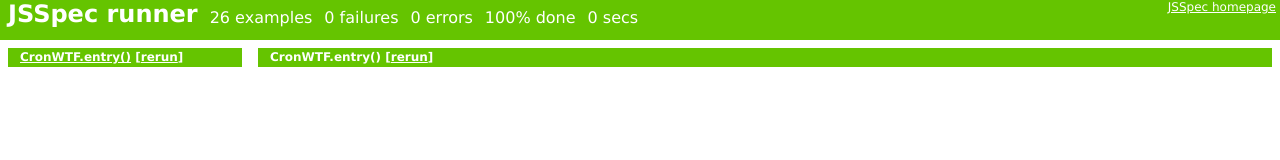
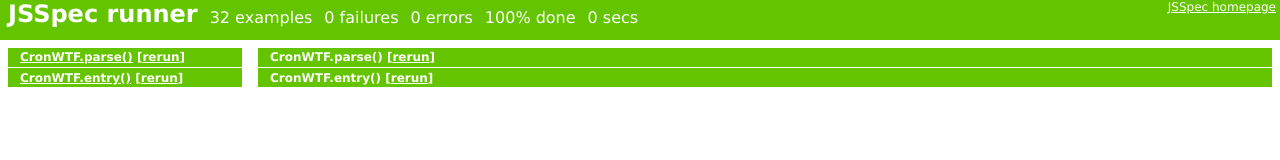
Before and after one commit to technoweenie/cronwtf, a plain HTML site: page test.html in a window 1280 px wide. Drawn offline with Linux system fonts and the light colour scheme.

Commit message:
add cron message generation

```diff
--- a/javascripts/cronwtf.js
+++ b/javascripts/cronwtf.js
@@ -1,4 +1,16 @@
 var CronWTF = {
+  // parse multiple cron lines, returns an array of messages.
+  parse: function(s) {
+    lines    = s.split("\n")
+    messages = []
+    len      = lines.length
+    for(i = 0; i < len; i++) {
+      messages.push(this.entry(lines[i]).message)
+    }
+    return messages
+  },
+
+  // parses a single cron line, returns an object
   entry: function(line) {
     pieces = line.split(/\s/)
     e = {
@@ -14,13 +26,13 @@ var CronWTF = {
   },
 
   // parses an individual time attribute into an array of numbers.
-  // *     - every increment (returns 0)
+  // *     - every increment (returns '*')
   // \d+   - that value
   // 1,2,3 - those values
   // 1-3   - range of values
   // */3   - steps
   parseAttribute: function(value, upperBound) {
-    if(value == '*') return 0;
+    if(value == '*') return value;
 
     if(value.match(/^\*\/\d+$/)) {
       step  = parseInt(value.match(/^\*\/(\d+)$/)[1])
@@ -45,14 +57,72 @@ var CronWTF = {
     return value.split(",")
   },
 
+  // on minute :00, every hour, on months July, August, every week day
   generateMessage: function(entry) {
-    var timeMsg;
-    if(entry.minutes == 0) {
-      timeMsg = 'every minute'
-    } else {
-      //alert(entry.minutes)
-      timeMsg = 'every hour'
+    var attribs   = ['minute', 'hour', 'day', 'month', 'week_day']
+    var attribLen = attribs.length;
+    var msg       = []
+    for(var i = 0; i < attribLen; i++) {
+      var key    = attribs[i] + 's'
+      var prev   = msg[msg.length -1]
+      var values = entry[key]
+      if(values == '*') {
+        if(!prev || !prev.match(/^every/))
+          msg.push("every " + attribs[i].replace('_', ' '))
+      } else {
+        func = this[key + 'Message']
+        if(func) msg.push(func(values))
+      }
     }
-    return "Runs `" + entry.command + "`" + timeMsg + "."
+    return "Runs `" + entry.command + "` " + msg.join(", ") + "."
+  },
+
+  minutesMessage: function(values) {
+    var m   = 'at minute'
+    var v   = []
+    var len = values.length;
+    for(var j = 0; j < len; j++) {
+      num = values[j].toString();
+      if(num.length == 1) num = "0" + num
+      v.push(":" + num)
+    }
+    if(len > 1) m += 's'
+    return m + " " + v.join(", ")
+  },
+
+  hoursMessage: function(values) {
+    var m = 'on hour'
+    if(values.length > 1) m += 's'
+    return m + " " + values.join(", ")
+  },
+
+  daysMessage: function(values) {
+    var m = 'on day'
+    if(values.length > 1) m += 's'
+    return m + " " + values.join(", ")
+  },
+
+  months: ['Jan', 'Feb', 'Mar', 'Apr', 'May', 'Jun', 'Jul', 'Aug', 'Sep', 'Oct', 'Nov', 'Dec'],
+  monthsMessage: function(values) {
+    var m   = 'on month'
+    var v   = []
+    var len = values.length;
+    for(var j = 0; j < len; j++) {
+      v.push(CronWTF.months[values[j]-1])
+    }
+    if(len > 1) m += 's'
+    return m + " " + v.join(", ")
+  },
+
+  week_days: ['Sun', 'Mon', "Tue", 'Wed', 'Thu', 'Fri', 'Sat', 'Sun'],
+  week_daysMessage: function(values) {
+    var m   = 'on week day'
+    var v   = []
+    var len = values.length;
+    for(var j = 0; j < len; j++) {
+      v.push(CronWTF.week_days[values[j]])
+    }
+    if(len > 1) m += 's'
+    return m + " " + v.join(", ")
   }
 }
--- a/test.html
+++ b/test.html
@@ -9,13 +9,39 @@
 <script type="text/javascript" src="javascripts/jsspec.js"></script>
 <script type="text/javascript">// <![CDATA[
 
+describe('CronWTF.parse()', {
+  'parses multiple cron lines': function() {
+    expect(CronWTF.parse("* * * * * foo\n* * * * * bar")).should_be(["Runs `foo` every minute.", "Runs `bar` every minute."])
+  },
+
+  'parses 10 minute cron': function() {
+    expect(CronWTF.parse("*/10 * * * * foo")).should_be(["Runs `foo` at minutes :00, :10, :20, :30, :40, :50, every hour."])
+  },
+
+  'parses 6 hour cron': function() {
+    expect(CronWTF.parse("0 */6 * * * foo")).should_be(["Runs `foo` at minute :00, on hours 0, 6, 12, 18, every day."])
+  },
+
+  'parses bi-daily cron': function() {
+    expect(CronWTF.parse("0 0 */10 * * foo")).should_be(["Runs `foo` at minute :00, on hour 0, on days 0, 10, 20, 30, every month."])
+  },
+
+  'parses seasonal cron': function() {
+    expect(CronWTF.parse("0 0 * 1,2,3,12 * foo")).should_be(["Runs `foo` at minute :00, on hour 0, every day, on months Jan, Feb, Mar, Dec, every week day."])
+  },
+
+  'parses seasonal cron on certain week days': function() {
+    expect(CronWTF.parse("0 0 * 1,2,3,12 1,3,5 foo")).should_be(["Runs `foo` at minute :00, on hour 0, every day, on months Jan, Feb, Mar, Dec, on week days Mon, Wed, Fri."])
+  }
+})
+
 describe('CronWTF.entry()', {
   'parses command': function() {
     expect(CronWTF.entry("1 1,2 3-4 */5 * foo bar baz > wat").command).should_be('foo bar baz > wat')
   },
 
   'parses infinite minutes': function() {
-    expect(CronWTF.entry("* * * *  * foo").minutes).should_be(0)
+    expect(CronWTF.entry("* * * *  * foo").minutes).should_be('*')
   },
 
   'parses minute': function() {
@@ -35,7 +61,7 @@ describe('CronWTF.entry()', {
   },
 
   'parses infinite hours': function() {
-    expect(CronWTF.entry("1 * * *  * foo").hours).should_be(0)
+    expect(CronWTF.entry("1 * * *  * foo").hours).should_be('*')
   },
 
   'parses hour': function() {
@@ -55,7 +81,7 @@ describe('CronWTF.entry()', {
   },
 
   'parses infinite days': function() {
-    expect(CronWTF.entry("1 2 * *  * foo").days).should_be(0)
+    expect(CronWTF.entry("1 2 * *  * foo").days).should_be('*')
   },
 
   'parses day': function() {
@@ -75,7 +101,7 @@ describe('CronWTF.entry()', {
   },
 
   'parses infinite months': function() {
-    expect(CronWTF.entry("1 2 3 *  * foo").months).should_be(0)
+    expect(CronWTF.entry("1 2 3 *  * foo").months).should_be('*')
   },
 
   'parses month': function() {
@@ -95,7 +121,7 @@ describe('CronWTF.entry()', {
   },
 
   'parses infinite week_days': function() {
-    expect(CronWTF.entry("1 2 3 4 * foo").week_days).should_be(0)
+    expect(CronWTF.entry("1 2 3 4 * foo").week_days).should_be('*')
   },
 
   'parses week_day': function() {
```
